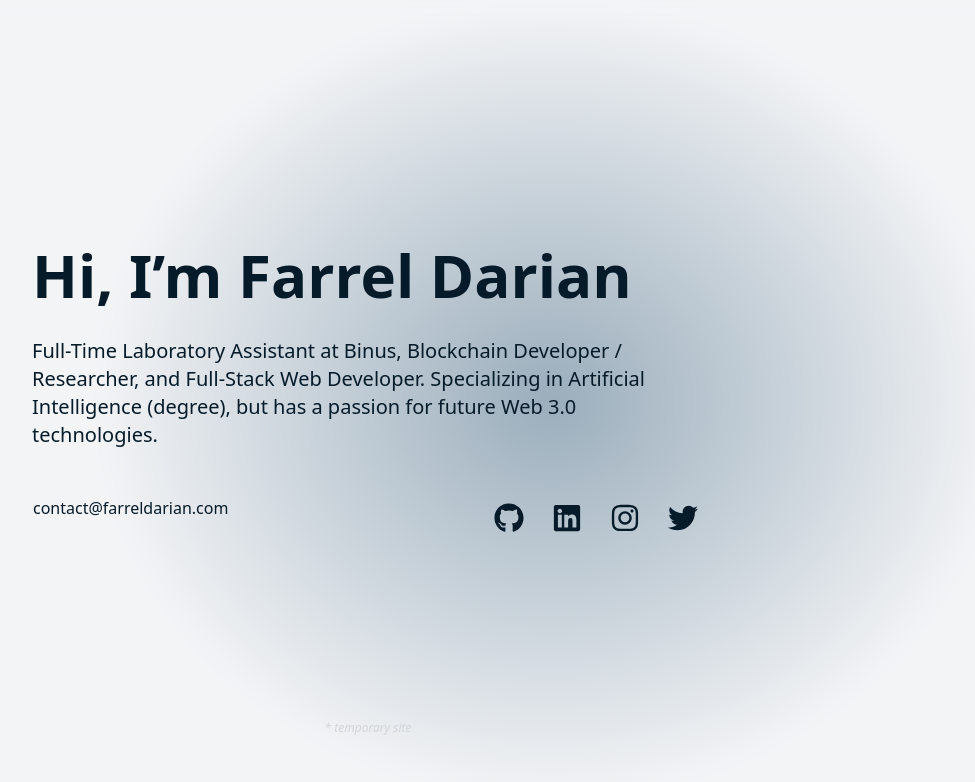
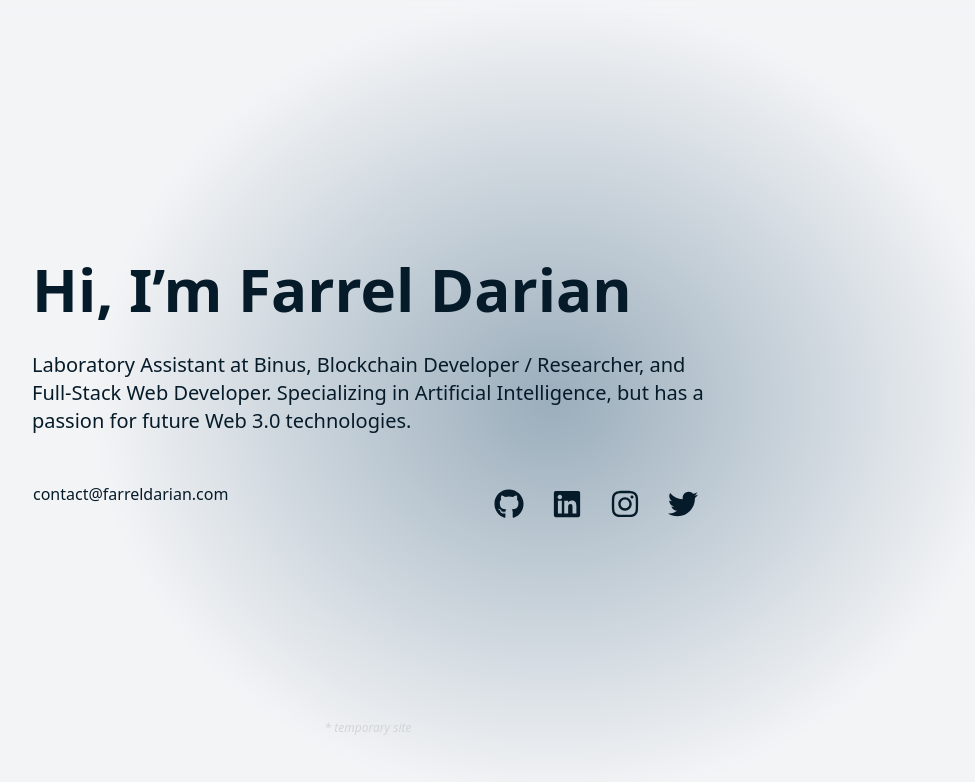
Before and after one commit to farreldarian/farreldarian, a Next.js app: page / in a window 1280 px wide. Shown: the top 782 px of the page, without its empty margins (272-1247 px from the left). Built offline with nearby package versions, Linux system fonts and the light colour scheme; no server answers.

Commit message:
Update summary

```diff
--- a/components/Page.tsx
+++ b/components/Page.tsx
@@ -9,7 +9,7 @@ interface Props {
 
 function Page({
   title = 'Farrel Darian',
-  description = 'Full-Time Laboratory Assistant at Binus, Blockchain Developer / Researcher, and Full-Stack Web Developer.',
+  description = 'Laboratory Assistant at Binus, Blockchain Developer / Researcher, and Full-Stack Web Developer. Specializing in Artificial Intelligence, but has a passion for future Web 3.0 technologies.',
   children,
 }: Props) {
   return (
--- a/pages/index.tsx
+++ b/pages/index.tsx
@@ -36,10 +36,9 @@ function Home() {
           <div className='max-w-2xl'>
             <h1 className='font-bold text-6xl'>Hi, I’m Farrel Darian </h1>
             <p className='text-xl mt-8'>
-              Full-Time Laboratory Assistant at Binus, Blockchain Developer /
-              Researcher, and Full-Stack Web Developer. Specializing in
-              Artificial Intelligence (degree), but has a passion for future Web
-              3.0 technologies.
+              Laboratory Assistant at Binus, Blockchain Developer / Researcher,
+              and Full-Stack Web Developer. Specializing in Artificial
+              Intelligence, but has a passion for future Web 3.0 technologies.
             </p>
 
             <div className='block sm:flex items-center mt-8 space-y-4'>
```
